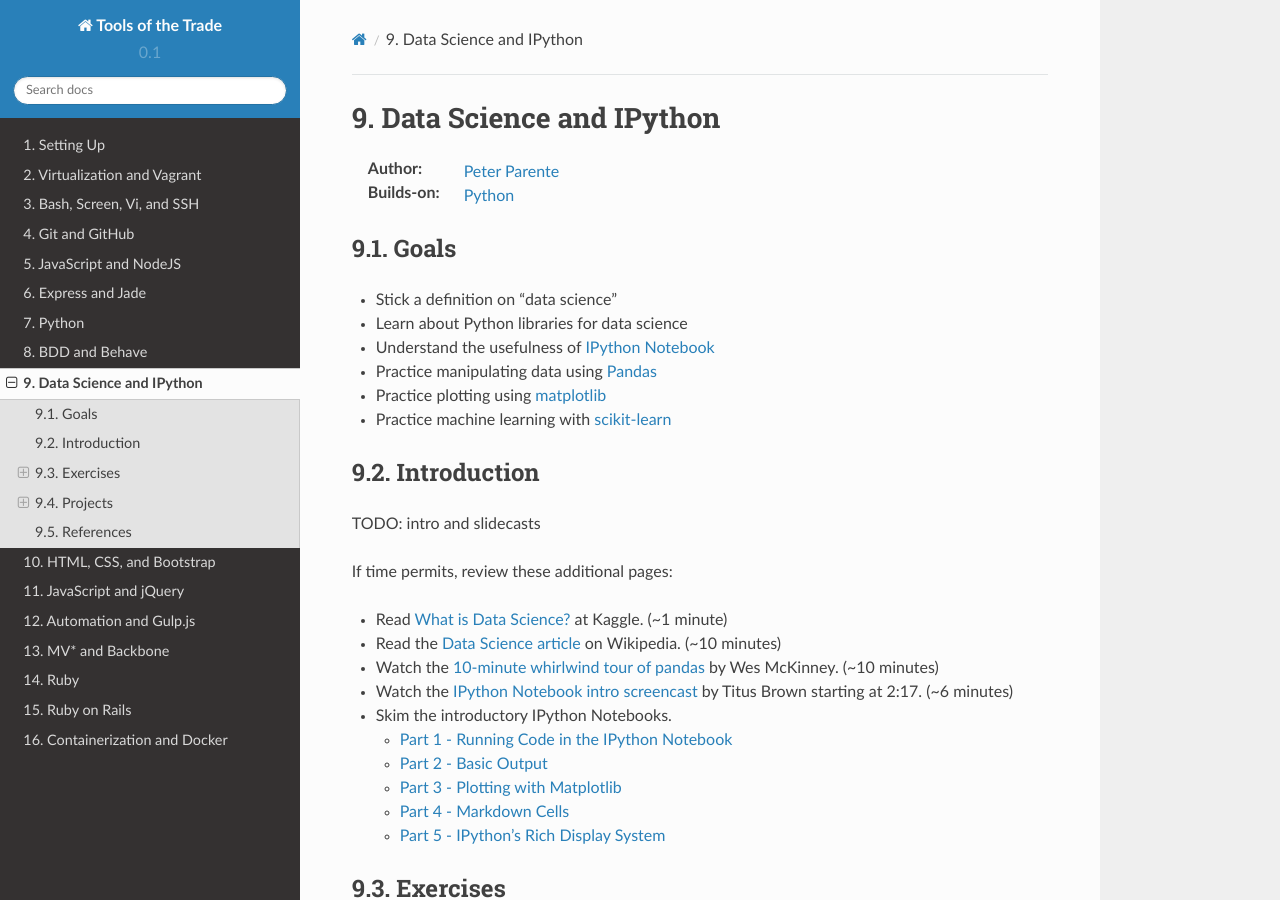
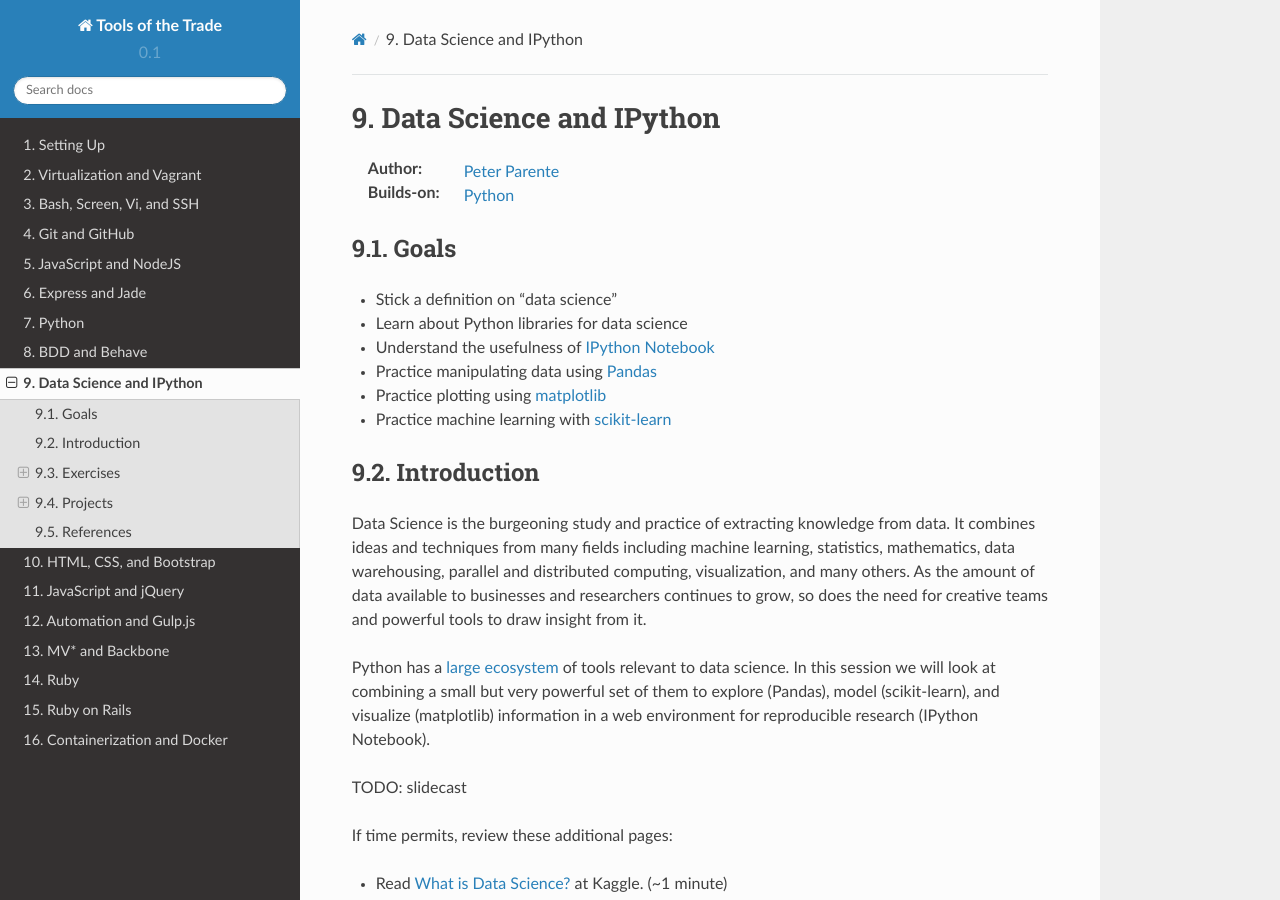
Before and after one commit to parente/tott, a Sphinx documentation site: the page built from doc/sessions/ipython.rst, in a window 1280 px wide and 900 px high. Built offline with Sphinx 7.4.7 and the Read the Docs theme 2.0.0, drawn with Linux system fonts in a browser that asks for light colours.

Commit message:
DS intro

```diff
--- a/doc/sessions/ipython.rst
+++ b/doc/sessions/ipython.rst
@@ -17,7 +17,12 @@
 Introduction
 ------------
 
-TODO: intro and slidecasts
+Data Science is the burgeoning study and practice of extracting knowledge from data. It combines ideas and techniques from many fields including machine learning, statistics, mathematics, data warehousing, parallel and distributed computing, visualization, and many others. As the amount of data available to businesses and researchers continues to grow, so does the need for creative teams and powerful tools to draw insight from it.
+
+Python has a `large ecosystem <http://www.scipy.org/topical-software.html>`_ of tools relevant to data science. In this session we will look at combining a small but very powerful set of them to explore (Pandas), model (scikit-learn), and visualize (matplotlib) information in a web environment for reproducible research (IPython Notebook).
+
+
+TODO: slidecast
 
 If time permits, review these additional pages:
 
```
